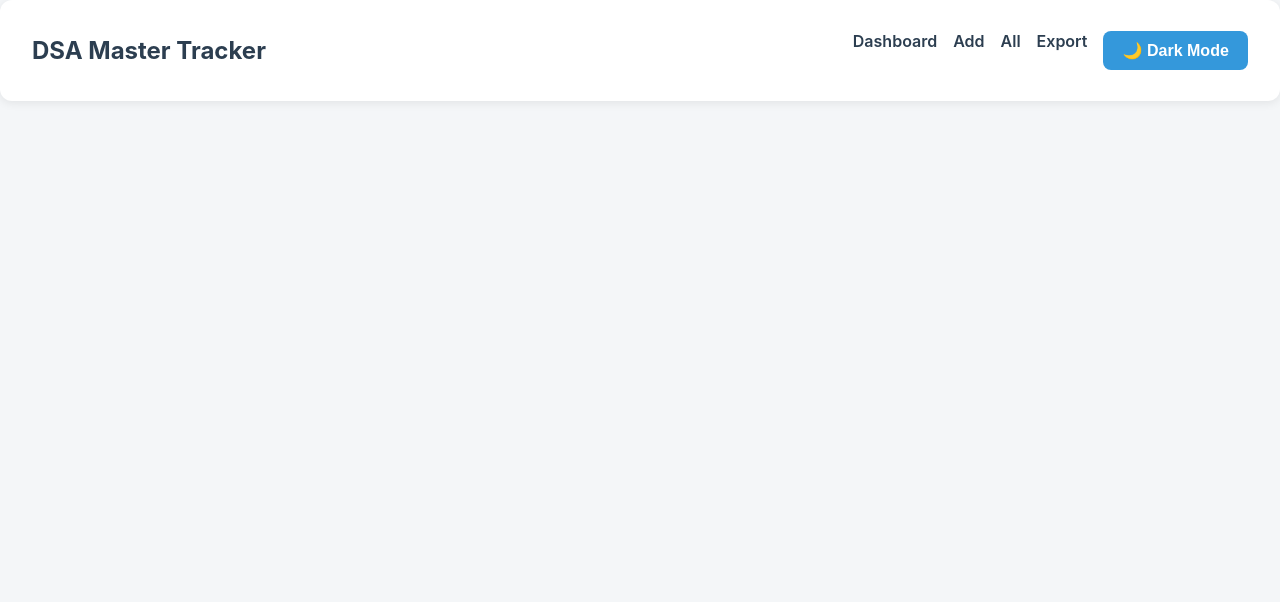
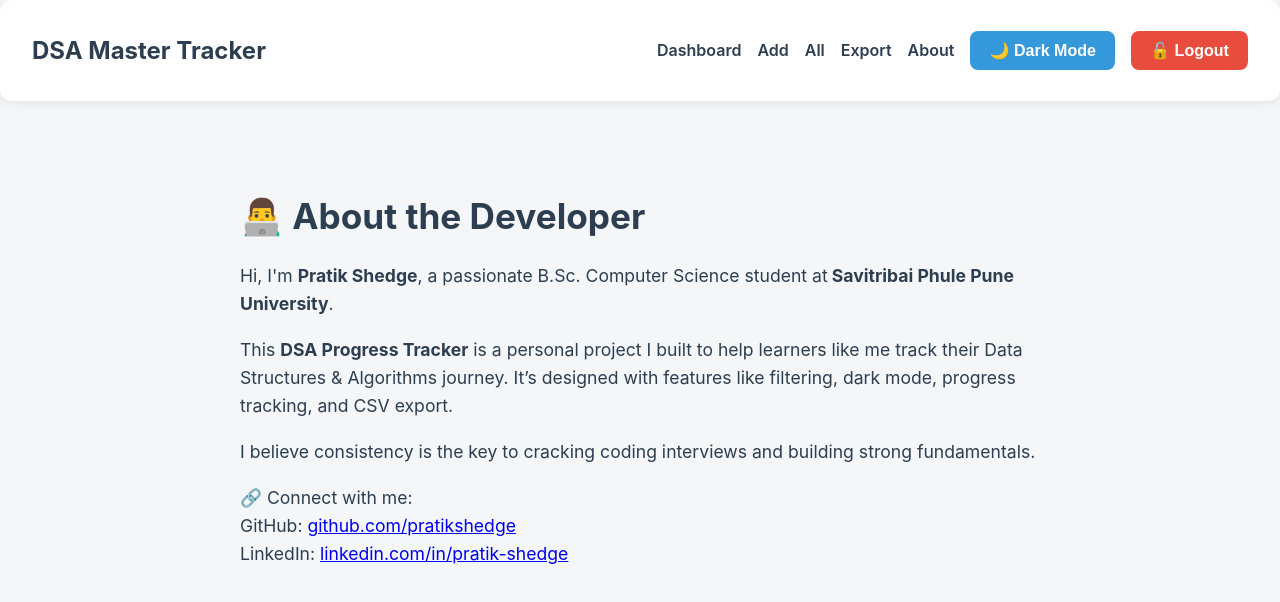
Before and after one commit to Pratik-shedge07/dsa-tracker, a React (Create React App) app: page /about in a window 1280 px wide. Shown: the top 602 px of the page. Built offline with nearby package versions, Linux system fonts and the light colour scheme; sample sign-in values are in the browser's storage.

Commit message:
about and login page added

```diff
--- a/src/App.js
+++ b/src/App.js
@@ -1,25 +1,31 @@
-// 📄 App.js (with routing only, styling handled in sub-components)
+// 📄 App.js (with login and about integrated)
 import React, { useState, useEffect } from 'react';
-import { BrowserRouter as Router, Routes, Route } from 'react-router-dom';
+import { BrowserRouter as Router, Routes, Route, Navigate } from 'react-router-dom';
 import Navbar from './components/Navbar';
 import Dashboard from './pages/Dashboard';
 import AddQuestion from './pages/AddQuestion';
 import AllQuestions from './pages/AllQuestions';
 import ExportPage from './pages/ExportPage';
+import LoginPage from './pages/LoginPage';
+import AboutPage from './pages/AboutPage';
 
 function App() {
   const [questions, setQuestions] = useState([]);
   const [darkMode, setDarkMode] = useState(localStorage.getItem('dark-mode') === 'true');
+  const [isLoggedIn, setIsLoggedIn] = useState(localStorage.getItem('isLoggedIn') === 'true');
 
+  // Load saved questions
   useEffect(() => {
     const stored = JSON.parse(localStorage.getItem('dsa-questions')) || [];
     setQuestions(stored);
   }, []);
 
+  // Save updated questions
   useEffect(() => {
     localStorage.setItem('dsa-questions', JSON.stringify(questions));
   }, [questions]);
 
+  // Save dark mode preference
   useEffect(() => {
     localStorage.setItem('dark-mode', darkMode);
     document.body.style.backgroundColor = darkMode ? '#121212' : '#f4f6f8';
@@ -35,14 +41,38 @@ function App() {
     setQuestions(updated);
   };
 
+  const handleLogin = () => {
+    localStorage.setItem('isLoggedIn', 'true');
+    setIsLoggedIn(true);
+  };
+
+  const handleLogout = () => {
+    localStorage.removeItem('isLoggedIn');
+    setIsLoggedIn(false);
+  };
+
   return (
     <Router>
-      <Navbar darkMode={darkMode} toggleDarkMode={() => setDarkMode(!darkMode)} />
+      <Navbar
+        darkMode={darkMode}
+        toggleDarkMode={() => setDarkMode(!darkMode)}
+        isLoggedIn={isLoggedIn}
+        onLogout={handleLogout}
+      />
       <Routes>
-        <Route path="/" element={<Dashboard questions={questions} darkMode={darkMode} />} />
-        <Route path="/add" element={<AddQuestion onAdd={handleAdd} />} />
-        <Route path="/questions" element={<AllQuestions questions={questions} onDelete={handleDelete} />} />
-        <Route path="/export" element={<ExportPage questions={questions} />} />
+        <Route path="/login" element={<LoginPage onLogin={handleLogin} />} />
+        <Route path="/about" element={<AboutPage />} />
+
+        {isLoggedIn ? (
+          <>
+            <Route path="/" element={<Dashboard questions={questions} darkMode={darkMode} />} />
+            <Route path="/add" element={<AddQuestion onAdd={handleAdd} />} />
+            <Route path="/questions" element={<AllQuestions questions={questions} onDelete={handleDelete} />} />
+            <Route path="/export" element={<ExportPage questions={questions} />} />
+          </>
+        ) : (
+          <Route path="*" element={<Navigate to="/login" />} />
+        )}
       </Routes>
     </Router>
   );
--- a/src/components/Navbar.jsx
+++ b/src/components/Navbar.jsx
@@ -1,6 +1,6 @@
 import React from 'react';
 import styled from 'styled-components';
-import { Link } from 'react-router-dom';
+import { Link, useNavigate } from 'react-router-dom';
 
 const Nav = styled.nav`
   background-color: ${({ dark }) => (dark ? '#1e1e1e' : '#ffffff')};
@@ -23,6 +23,7 @@ const Title = styled.h1`
 const Actions = styled.div`
   display: flex;
   gap: 1rem;
+  align-items: center;
 `;
 
 const Button = styled.button`
@@ -43,6 +44,16 @@ const Button = styled.button`
     background-color: #2c80b4;
     transform: scale(1.05);
   }
+
+  &.logout {
+    background-color: #e74c3c;
+    color: white;
+  }
+
+  &.logout:hover {
+    background-color: #c0392b;
+    transform: scale(1.05);
+  }
 `;
 
 const NavLink = styled(Link)`
@@ -55,7 +66,14 @@ const NavLink = styled(Link)`
   }
 `;
 
-function Navbar({ darkMode, toggleDarkMode }) {
+function Navbar({ darkMode, toggleDarkMode, isLoggedIn, onLogout }) {
+  const navigate = useNavigate();
+
+  const handleLogout = () => {
+    onLogout();
+    navigate('/login');
+  };
+
   return (
     <Nav dark={darkMode}>
       <Title>DSA Master Tracker</Title>
@@ -64,9 +82,15 @@ function Navbar({ darkMode, toggleDarkMode }) {
         <NavLink to="/add">Add</NavLink>
         <NavLink to="/questions">All</NavLink>
         <NavLink to="/export">Export</NavLink>
+        <NavLink to="/about">About</NavLink>
         <Button className="utility" onClick={toggleDarkMode}>
           {darkMode ? '🌞 Light Mode' : '🌙 Dark Mode'}
         </Button>
+        {isLoggedIn && (
+          <Button className="logout" onClick={handleLogout}>
+            🔓 Logout
+          </Button>
+        )}
       </Actions>
     </Nav>
   );
--- /dev/null
+++ b/src/pages/AboutPage.jsx
@@ -0,0 +1,38 @@
+import React from 'react';
+
+const AboutPage = () => {
+  return (
+    <div style={{
+      padding: '2rem',
+      maxWidth: '800px',
+      margin: 'auto',
+      lineHeight: '1.6',
+      fontSize: '1.1rem'
+    }}>
+      <h1 style={{ marginBottom: '1rem' }}>👨‍💻 About the Developer</h1>
+
+      <p>
+        Hi, I'm <strong>Pratik Shedge</strong>, a passionate B.Sc. Computer Science student at
+        <strong> Savitribai Phule Pune University</strong>.
+      </p>
+
+      <p>
+        This <strong>DSA Progress Tracker</strong> is a personal project I built to help learners like me
+        track their Data Structures & Algorithms journey. It’s designed with features like
+        filtering, dark mode, progress tracking, and CSV export.
+      </p>
+
+      <p>
+        I believe consistency is the key to cracking coding interviews and building strong fundamentals.
+      </p>
+
+      <p>
+        🔗 Connect with me:<br />
+        GitHub: <a href="https://github.com/pratikshedge" target="_blank" rel="noopener noreferrer">github.com/pratikshedge</a><br />
+        LinkedIn: <a href="https://linkedin.com/in/pratik-shedge" target="_blank" rel="noopener noreferrer">linkedin.com/in/pratik-shedge</a>
+      </p>
+    </div>
+  );
+};
+
+export default AboutPage;
--- /dev/null
+++ b/src/pages/LoginPage.jsx
@@ -0,0 +1,42 @@
+import React, { useState } from 'react';
+import { useNavigate } from 'react-router-dom';
+
+const LoginPage = ({ onLogin }) => {
+  const [username, setUsername] = useState('');
+  const [password, setPassword] = useState('');
+  const navigate = useNavigate();
+
+  const handleSubmit = () => {
+    if (username === 'admin' && password === '1234') {
+      onLogin();
+      navigate('/');
+    } else {
+      alert('Invalid credentials');
+    }
+  };
+
+  return (
+    <div style={{ textAlign: 'center', padding: '2rem' }}>
+      <h2>Login</h2>
+      <input
+        type="text"
+        placeholder="Username"
+        value={username}
+        onChange={(e) => setUsername(e.target.value)}
+        style={{ margin: '10px', padding: '10px' }}
+      />
+      <br />
+      <input
+        type="password"
+        placeholder="Password"
+        value={password}
+        onChange={(e) => setPassword(e.target.value)}
+        style={{ margin: '10px', padding: '10px' }}
+      />
+      <br />
+      <button onClick={handleSubmit} style={{ padding: '10px 20px' }}>Login</button>
+    </div>
+  );
+};
+
+export default LoginPage;
```
